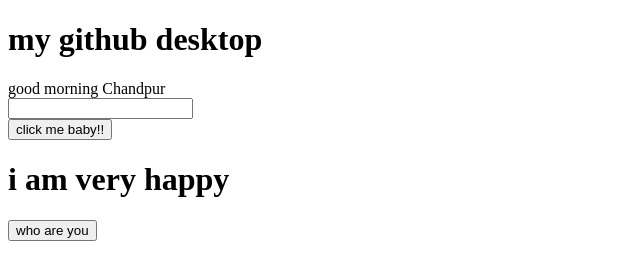
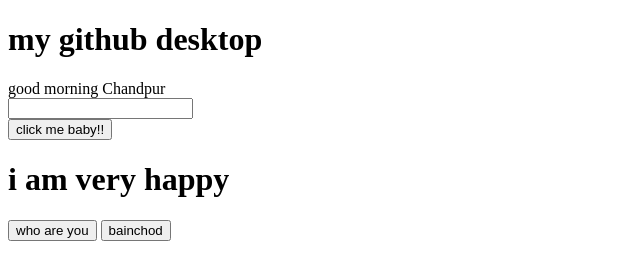
Before and after one commit to hayder766/my-second-website, a plain HTML site: page index.html in a window 1280 px wide. Shown: the whole page, without its empty margins (0-640 px from the left). Drawn offline with Linux system fonts and the light colour scheme.

Commit message:
Update index.html

```diff
--- a/index.html
+++ b/index.html
@@ -13,5 +13,6 @@
     <button>click me baby!!</button>
     <h1>i am very happy</h1>
     <button>who are you</button>
+    <button> bainchod</button>
 </body>
 </html>
```
